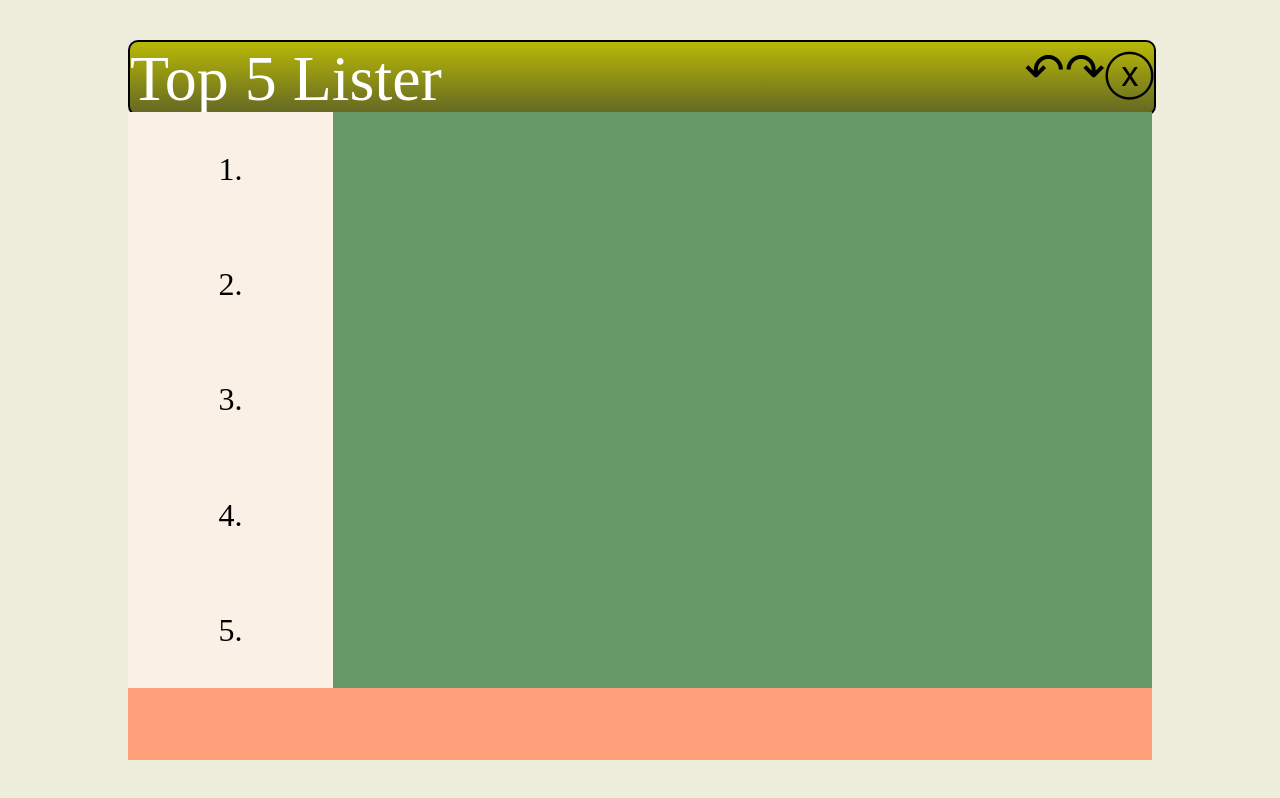
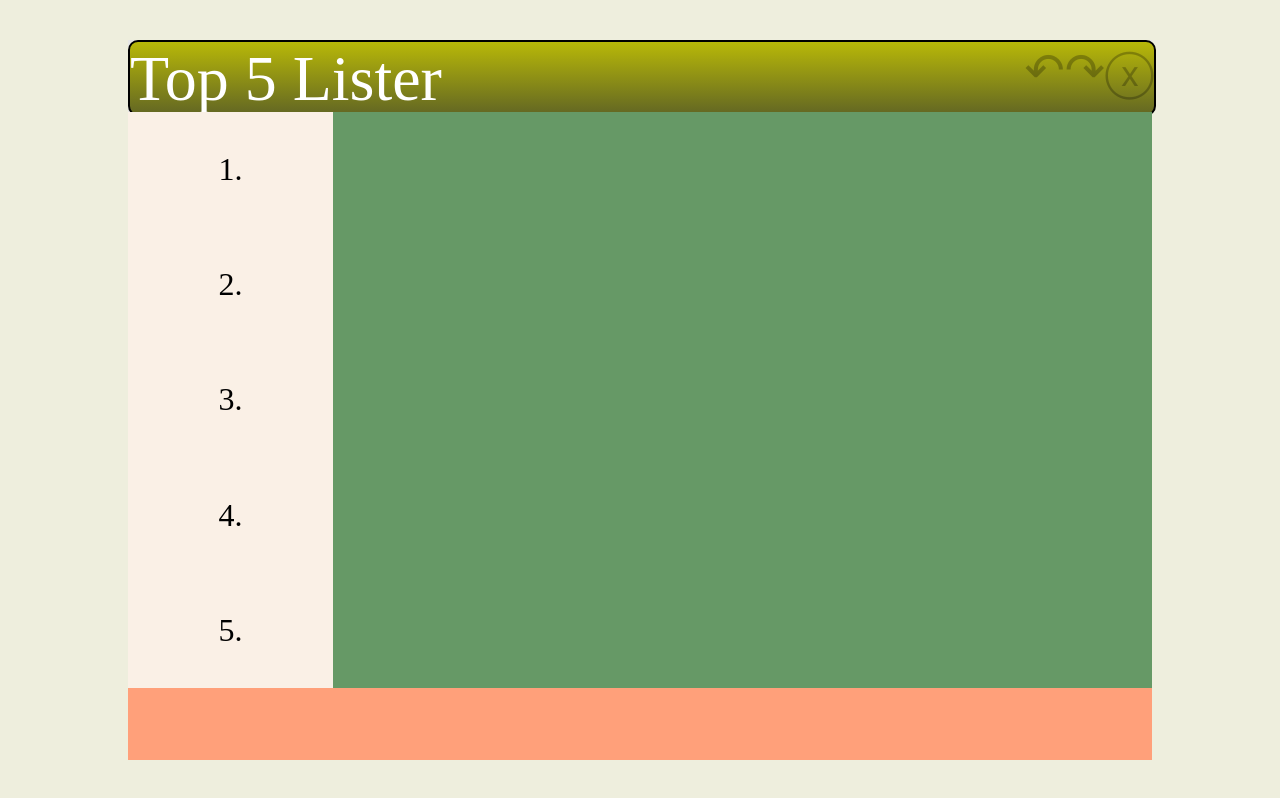
Before and after one commit to Josh-Ramen/top5_lister_hw3, a React (Create React App) app in the folder client/: page /top5list/1 in a window 1280 px wide. Built offline with nearby package versions, Linux system fonts and the light colour scheme.

Commit message:
Implemented foolproof design

```diff
--- a/client/src/components/EditToolbar.js
+++ b/client/src/components/EditToolbar.js
@@ -11,7 +11,7 @@ function EditToolbar() {
     const { store } = useContext(GlobalStoreContext);
     const history = useHistory();
 
-    let enabledButtonClass = "top5-button";
+    let undoClass = "top5-button", redoClass = "top5-button", closeClass="top5-button";
     function handleUndo() {
         store.undo();
     }
@@ -23,8 +23,17 @@ function EditToolbar() {
         store.closeCurrentList();
     }
     let editStatus = false;
-    if (store.isListNameEditActive) {
+    if (store.isListNameEditActive || store.isItemNameEditActive) {
         editStatus = true;
+    }
+    if (!store.canUndo() || editStatus) {
+        undoClass += "-disabled";
+    }
+    if (!store.canRedo() || editStatus) {
+        redoClass += "-disabled";
+    }
+    if (editStatus || (!store.currentList)) {
+        closeClass += "-disabled";
     }
     return (
         <div id="edit-toolbar">
@@ -32,21 +41,21 @@ function EditToolbar() {
                 disabled={editStatus}
                 id='undo-button'
                 onClick={handleUndo}
-                className={enabledButtonClass}>
+                className={undoClass}>
                 &#x21B6;
             </div>
             <div
                 disabled={editStatus}
                 id='redo-button'
                 onClick={handleRedo}
-                className={enabledButtonClass}>
+                className={redoClass}>
                 &#x21B7;
             </div>
             <div
                 disabled={editStatus}
                 id='close-button'
                 onClick={handleClose}
-                className={enabledButtonClass}>
+                className={closeClass}>
                 &#x24E7;
             </div>
         </div>
--- a/client/src/store/index.js
+++ b/client/src/store/index.js
@@ -218,6 +218,15 @@ export const useGlobalStore = () => {
         tps.clearAllTransactions();
     }
 
+    // THESE FUNCTIONS RETURN WHETHER OR NOT THE TPS HAS TRANSACTIONS TO UNDO OR REDO
+    store.canUndo = function () {
+        return tps.hasTransactionToUndo();
+    }
+
+    store.canRedo = function () {
+        return tps.hasTransactionToRedo();
+    }
+
     // THIS FUNCTION LOADS ALL THE ID, NAME PAIRS SO WE CAN LIST ALL THE LISTS
     store.loadIdNamePairs = function () {
         async function asyncLoadIdNamePairs() {
```
